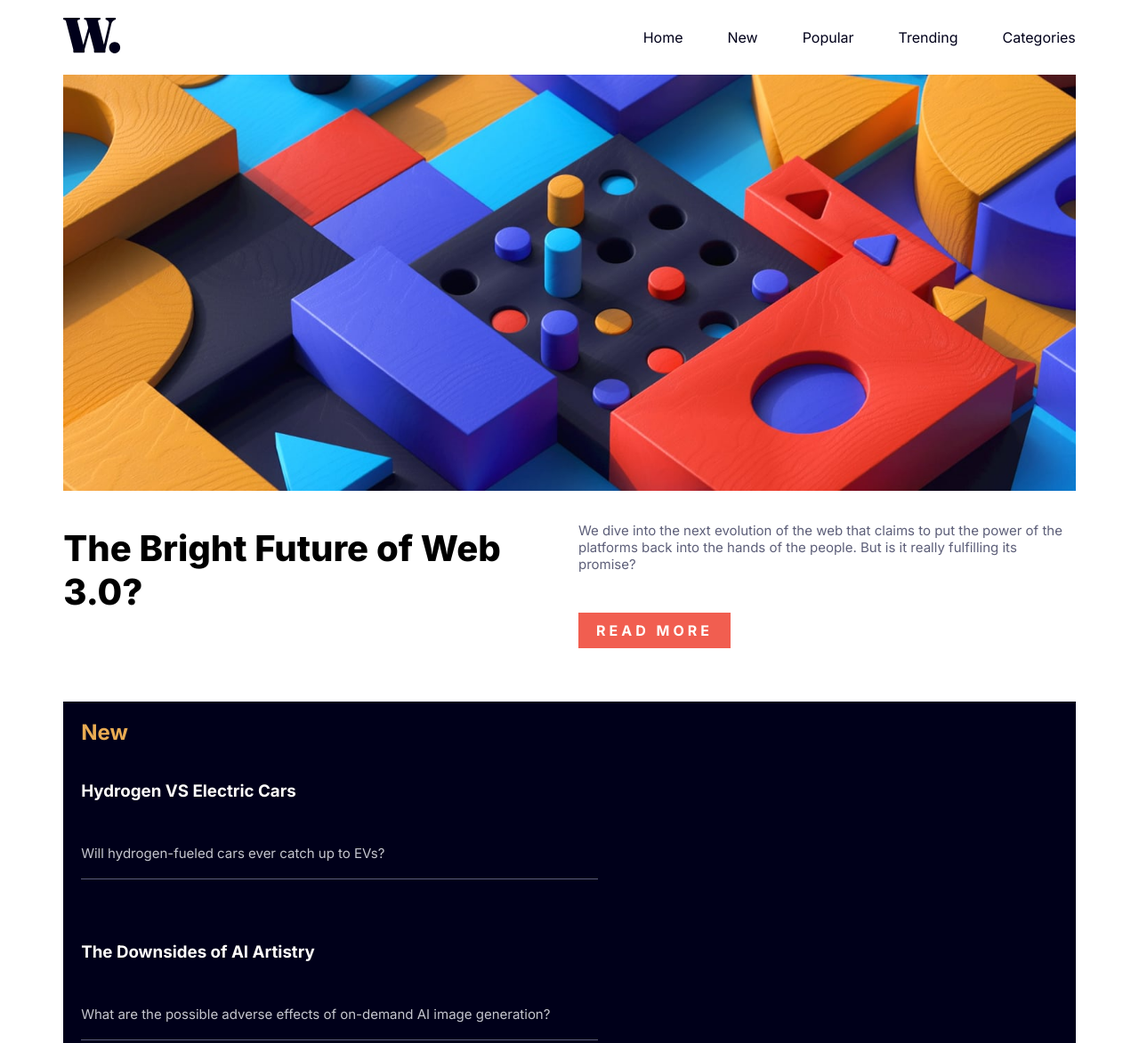
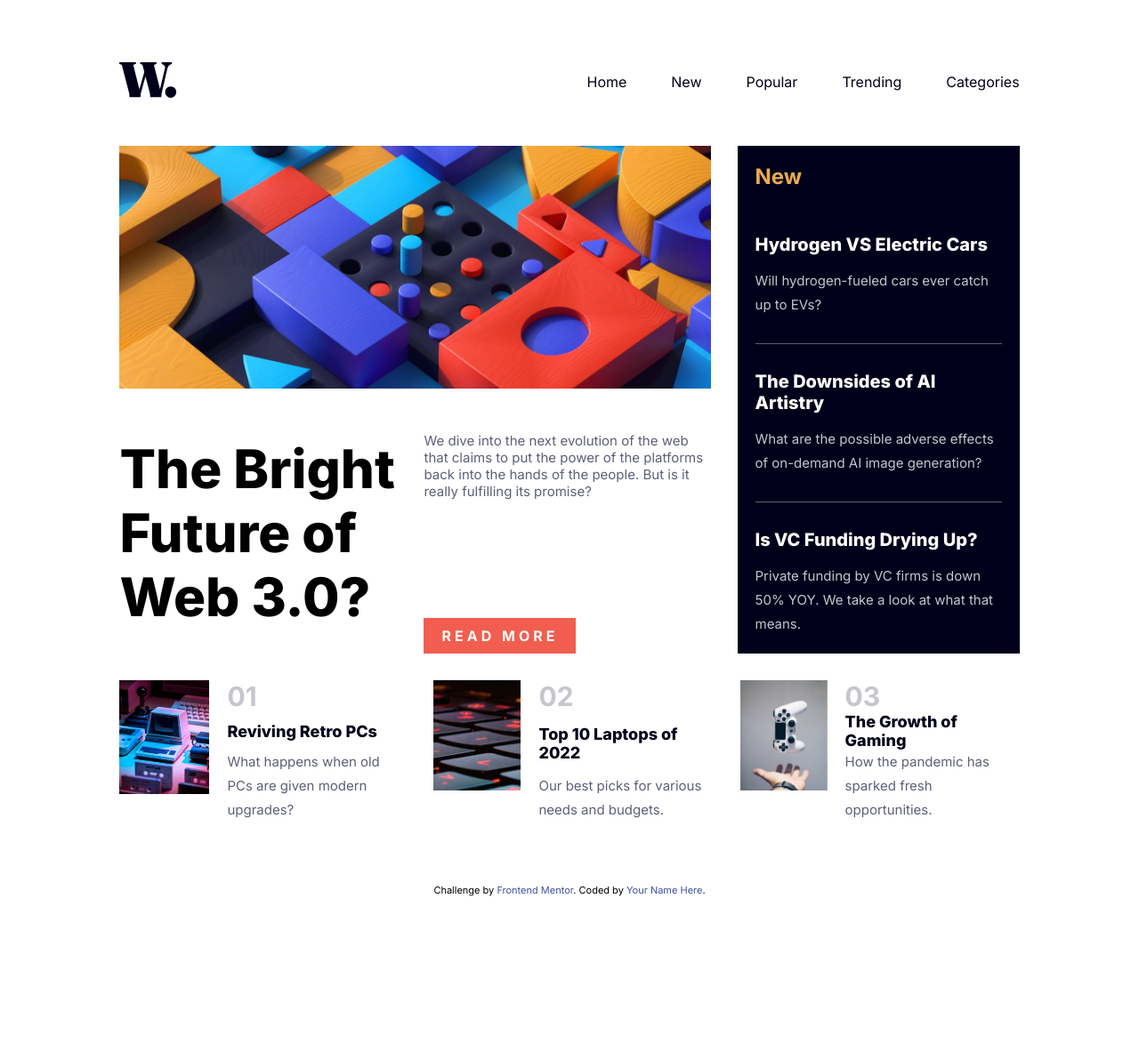
Before and after one commit to Franche020/news-homepage-main, a website: page index.html in a window 1280 px wide. Shown: the top 1173 px of the page at 89% size. After the commit the page ends 1016 px from the top, so only its background shows below. Drawn offline with Linux system fonts and the light colour scheme.

Commit message:
layout terminado falta revision

```diff
--- a/index.html
+++ b/index.html
@@ -76,24 +76,24 @@
       <aside>
         <div class="contenedor">
           <h2 class="aside__titulo">New</h2>
-          <section class="aside__seccion">
-            <h3>Hydrogen VS Electric Cars</h3>
+          <article class="aside__seccion">
+            <a href="#">Hydrogen VS Electric Cars</a>
             <p>Will hydrogen-fueled cars ever catch up to EVs?</p>
-          </section>
-          <section class="aside__seccion">
-            <h3>The Downsides of AI Artistry</h3>
+          </article>
+          <article class="aside__seccion">
+            <a href="#">The Downsides of AI Artistry</a>
             <p>
               What are the possible adverse effects of on-demand AI image
               generation?
             </p>
-          </section>
-          <section class="aside__seccion">
-            <h3>Is VC Funding Drying Up?</h3>
+          </article>
+          <article class="aside__seccion">
+            <a href="#">Is VC Funding Drying Up?</a>
             <p>
               Private funding by VC firms is down 50% YOY. We take a look at
               what that means.
             </p>
-          </section>
+          </article>
         </div>
       </aside>
 
@@ -107,7 +107,7 @@
           </div>
           <div class="seccion__contenido">
             <h4>01</h4>
-            <h5>Reviving Retro PCs</h5>
+            <a href="#">Reviving Retro PCs</a>
             <p>What happens when old PCs are given modern upgrades?</p>
           </div>
 
@@ -121,7 +121,7 @@
           </div>
           <div class="seccion__contenido">
             <h4>02</h4>
-            <h5>Top 10 Laptops of 2022</h5>
+            <a href="#">Top 10 Laptops of 2022</a>
             <p>Our best picks for various needs and budgets.</p>
           </div>
 
@@ -135,7 +135,7 @@
           </div>
           <div class="seccion__contenido">
             <h4>03</h4>
-            <h5>The Growth of Gaming</h5>
+            <a href="#">The Growth of Gaming</a>
             <p>How the pandemic has sparked fresh opportunities.</p>
           </div>
 
--- a/src/sass/base/_globales.scss
+++ b/src/sass/base/_globales.scss
@@ -35,8 +35,11 @@ img {
 
 .contenedor__principal {
     max-width: 144rem;
-    width: 90%;
+    width: 95%;
     margin: 0 auto;
+    @include m.mobile{
+        width: 80%;
+    }
 }
 
 .hidden {
--- a/src/sass/layout/_aside.scss
+++ b/src/sass/layout/_aside.scss
@@ -16,17 +16,27 @@ aside {
     }
 }
 .aside__seccion {
-    h3 {
+    border-bottom: 0.1rem solid v.$Darkgray;
+    margin-top: 3rem;
+    a {
         color: v.$white;
+        font-weight: 800;
+        font-size: 2rem;
+        &:hover {
+            color: v.$orange;
+        }
     }
     p {
         color: v.$Gray;
         line-height: 1.8;
+        margin-bottom: 3rem;
+
     }
-    border-bottom: 0.1rem solid v.$Darkgray;
-    margin-top: 2rem;
     &:last-child {
         border: none;
+        p {
+            margin-bottom: 0;
+        }
     }
     &:first-child {
         margin-top: 0;
--- /dev/null
+++ b/src/sass/layout/_body.scss
@@ -0,0 +1,32 @@
+@use '../base/variables' as v;
+@use '../base/mixins' as m;
+
+.contenedor__principal {
+    display: flex;
+    flex-direction: column;
+
+    @include m.mobile{
+        display: grid;
+        grid-template-columns: repeat(3 , 1fr);
+        gap: 3rem;
+        margin: 5rem auto 7rem auto;
+
+        header {
+            grid-column: 1 / 4;
+        }
+
+        main{
+            grid-column: 1 / 3;
+            margin: 0;
+        }
+
+        aside {
+            margin: 0;
+        }
+
+        section {
+            grid-column: 1 / 4;
+            margin: 0;
+        }
+    }
+}
--- a/src/sass/layout/_index.scss
+++ b/src/sass/layout/_index.scss
@@ -1,3 +1,4 @@
+@forward 'body';
 @forward 'header';
 @forward 'main';
 @forward 'aside';
--- a/src/sass/layout/_main.scss
+++ b/src/sass/layout/_main.scss
@@ -26,11 +26,21 @@ main {
     font-size: 4rem;
     margin-top: 2rem;
     grid-row: 2/4;
+    @include m.mobile{
+        font-size: 6rem;
+    }
 }
 .articulo__boton {
     grid-column: 2/3;
-    display: block;
     margin: 2rem 0;
+    display: flex;
+    align-items: end;
+    @include m.mobile{
+
+            margin-bottom: 0;
+
+
+    }
       a {
         background-color: v.$red;
         color: v.$white;
--- a/src/sass/layout/_section.scss
+++ b/src/sass/layout/_section.scss
@@ -6,6 +6,9 @@ section {
     flex-direction: column;
     gap: 3rem;
     margin: 5rem 0;
+    @include m.mobile{
+        flex-direction: row;
+    }
 }
 
 .seccion {
@@ -22,18 +25,18 @@ section {
             color: v.$Gray;
             font-size: 3rem;
         }
-        h5 {
+        a {
             font-size: 1.8rem;
+            color: v.$darkblue;
+            font-weight: 800;
+            &:hover {
+                cursor: pointer;
+                color: v.$orange;
+            }
         }
         p {
             line-height: 1.8;
             margin: 0;
         }
     }
-
-
 }
-
-.seccion__imagen {
-
-}
```
Also changed, not shown: build/css/app.css.
